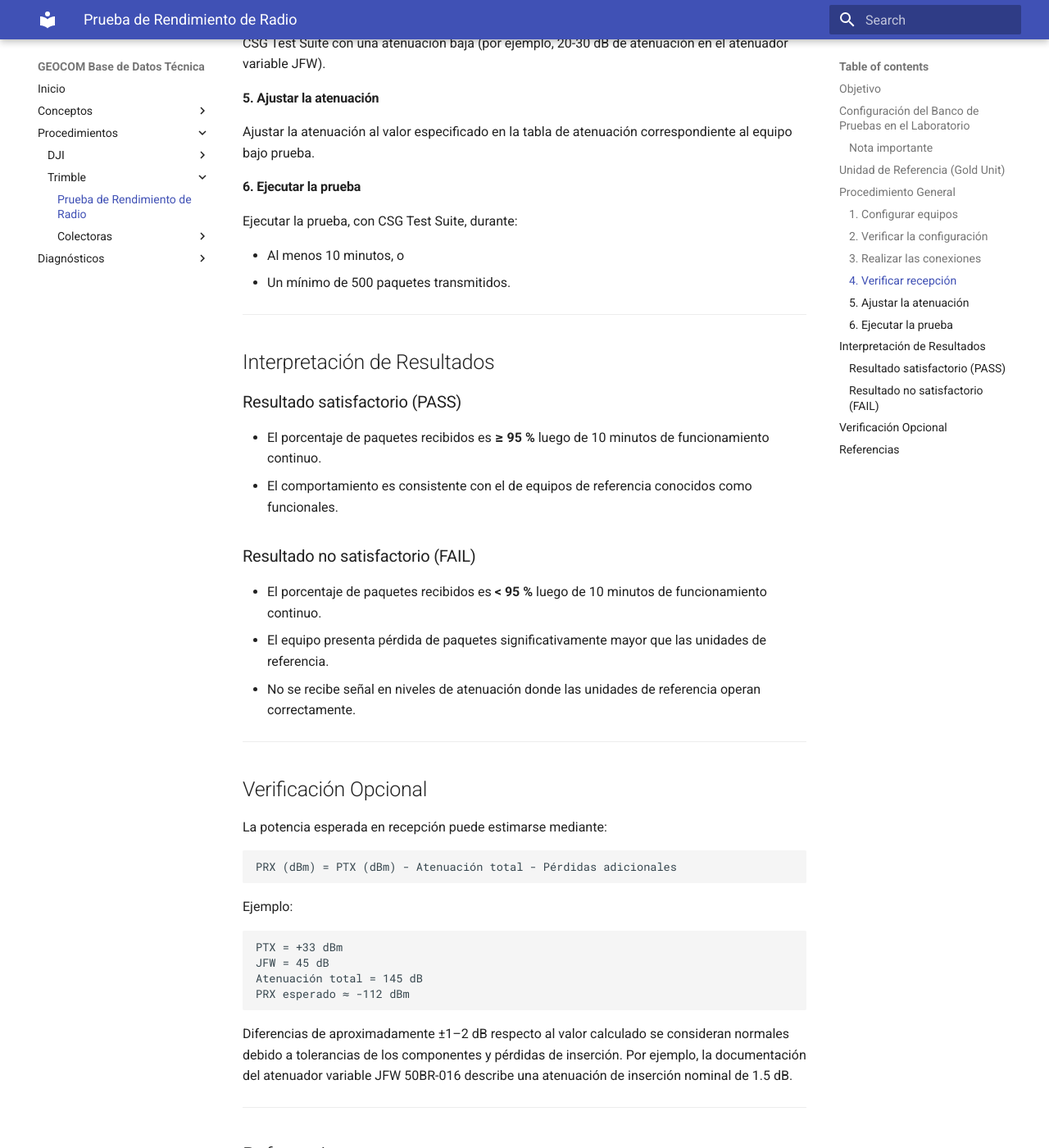
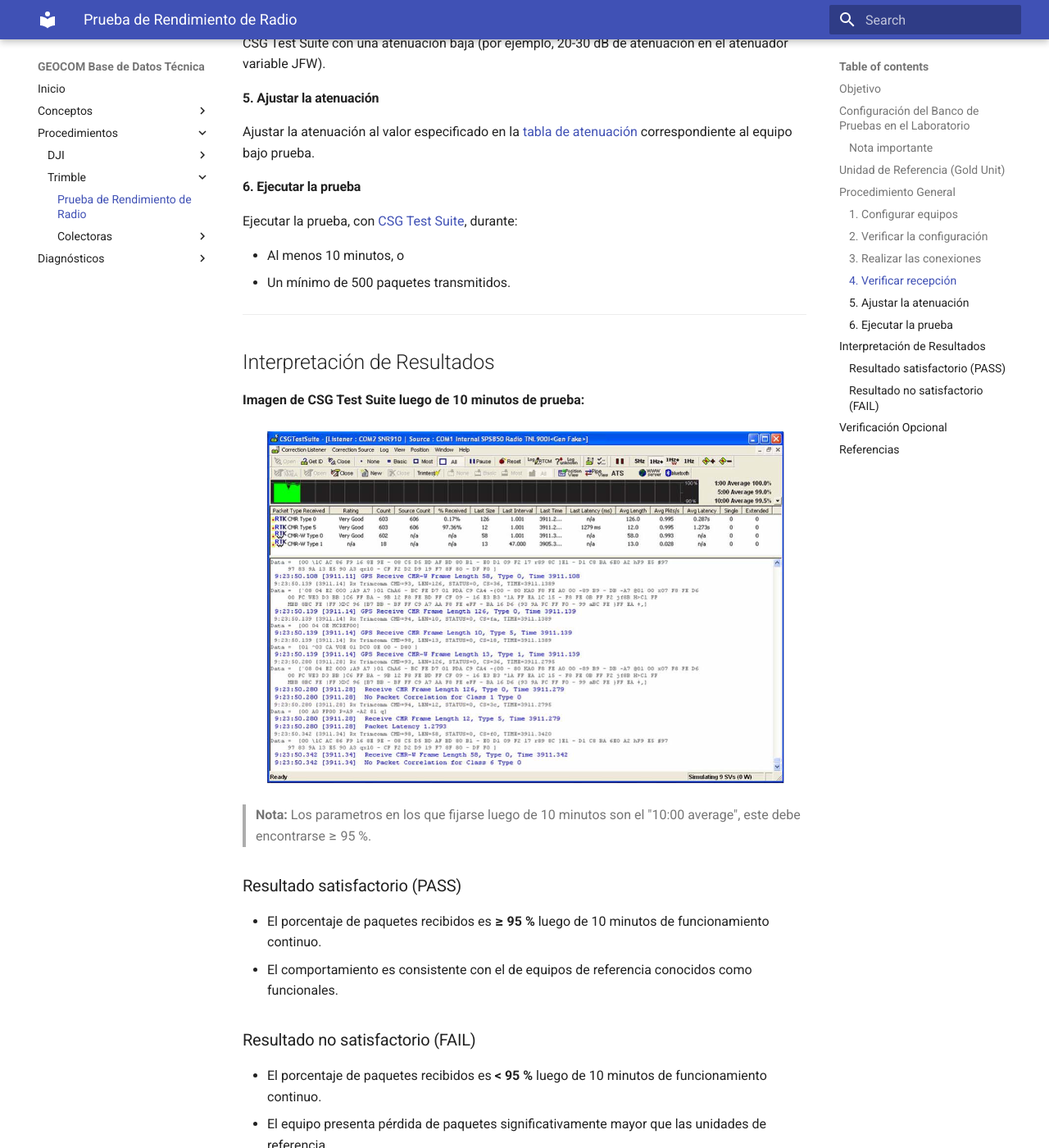
Before and after one commit to schweineorgel/geocom-kb, an MkDocs documentation site: the page built from docs/procedimientos/trimble/radio-thru-test.md, in a window 1280 px wide and 1400 px high, scrolled down 3683 px. Shown: the whole window at 82% size. Built offline with MkDocs 1.6.1 and Material for MkDocs 9.7.7, drawn with Linux system fonts in a browser that asks for light colours; some of the changed text lies outside the part shown.

Commit message:
articulo radio thru test actualizacion

````diff
--- a/docs/procedimientos/trimble/radio-thru-test.md
+++ b/docs/procedimientos/trimble/radio-thru-test.md
@@ -94,10 +94,10 @@
 Verificar que se estén recibiendo paquetes. Esto se puede realizar mandando paquetes mediante CSG Test Suite con una atenuación baja (por ejemplo, 20-30 dB de atenuación en el atenuador variable JFW).
 
 #### 5. Ajustar la atenuación
-Ajustar la atenuación al valor especificado en la tabla de atenuación correspondiente al equipo bajo prueba.
+Ajustar la atenuación al valor especificado en la [tabla de atenuación](https://drive.google.com/file/d/1ou1xTluWR4hyRd84WDZT1ZK6dg1R_Bmu/view?usp=sharing) correspondiente al equipo bajo prueba.
 
 #### 6. Ejecutar la prueba
-Ejecutar la prueba, con CSG Test Suite, durante:
+Ejecutar la prueba, con [CSG Test Suite](https://firmware.oemgnss.trimble.com/wpfd_file/csgtestsuite-4/), durante:
 
 - Al menos 10 minutos, o
 - Un mínimo de 500 paquetes transmitidos.
@@ -105,6 +105,12 @@
 ---
 
 ## Interpretación de Resultados
+
+**Imagen de CSG Test Suite luego de 10 minutos de prueba:**
+
+![CSG Test Suite Windows XP](../../assets/radio-thru-test/csgtestsuite.png){ .center-img }
+
+> **Nota:** Los parametros en los que fijarse luego de 10 minutos son el "10:00 average", este debe encontrarse ≥ 95 %.
 
 ### Resultado satisfactorio (PASS)
 
@@ -136,7 +142,7 @@
 PRX esperado ≈ -112 dBm
 ```
 
-Diferencias de aproximadamente ±1–2 dB respecto al valor calculado se consideran normales debido a tolerancias de los componentes y pérdidas de inserción. Por ejemplo, la documentación del atenuador variable JFW 50BR-016 describe una atenuación de inserción nominal de 1.5 dB.
+Diferencias de aproximadamente ±1–2 dB respecto al valor calculado se consideran normales debido a tolerancias de los componentes y pérdidas de inserción.
 
 ---
 
````
Also changed, not shown: other parts of docs/procedimientos/trimble/radio-thru-test.md (+1 -0 lines), docs/assets/radio-thru-test/csgtestsuite.png (added).
